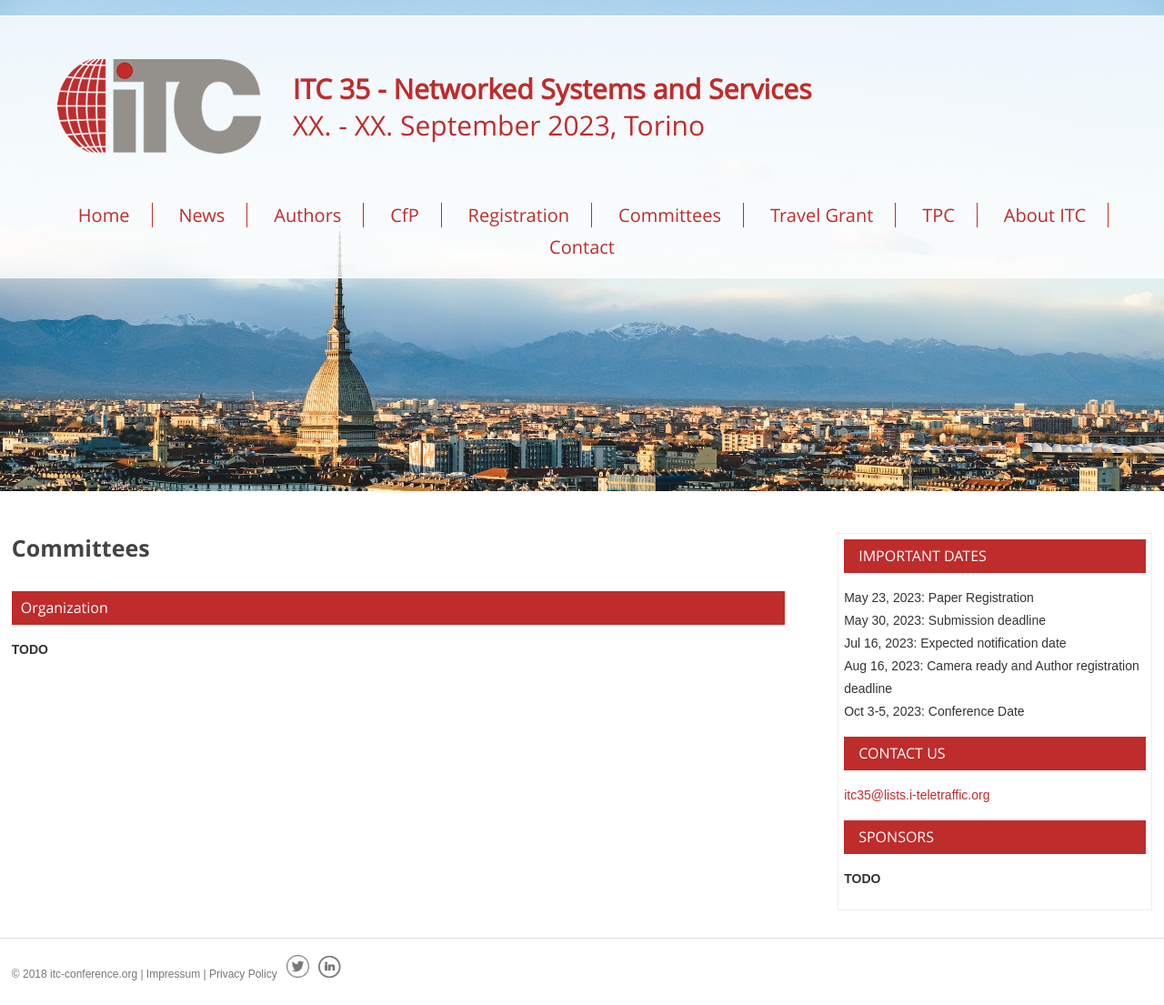
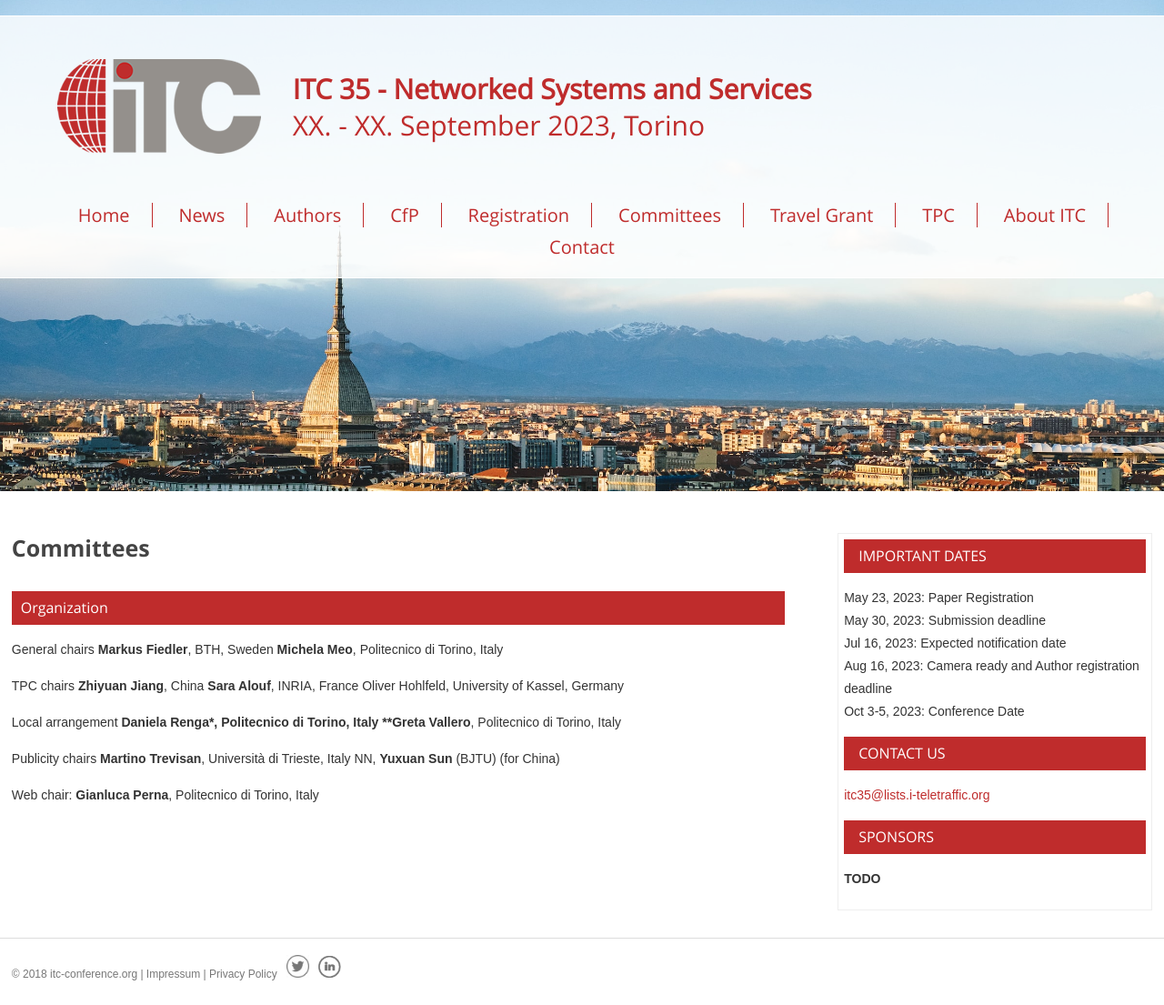
Before and after one commit to ohohlfeld/itc35, a Jekyll site: the page built from comittees.md, in a window 1280 px wide. Shown: the whole page at 91% size. Built offline with Jekyll 4.4.1, drawn with Linux system fonts in a browser that asks for light colours.

Commit message:
Update comittees.md

```diff
--- a/comittees.md
+++ b/comittees.md
@@ -8,4 +8,22 @@ menu-index: 5
 
 ## Organization
 
-**TODO**
+General chairs
+    **Markus Fiedler**,   BTH, Sweden
+    **Michela Meo**, Politecnico di Torino, Italy
+
+TPC chairs
+    **Zhiyuan Jiang**, China
+    **Sara Alouf**, INRIA, France
+    Oliver Hohlfeld, University of Kassel, Germany
+
+Local arrangement
+        **Daniela Renga*, Politecnico di Torino, Italy
+        **Greta Vallero**, Politecnico di Torino, Italy
+
+Publicity chairs
+        **Martino Trevisan**, Università di Trieste, Italy
+        NN, **Yuxuan Sun** (BJTU) (for China)
+
+Web chair:
+        **Gianluca Perna**, Politecnico di Torino, Italy
```
